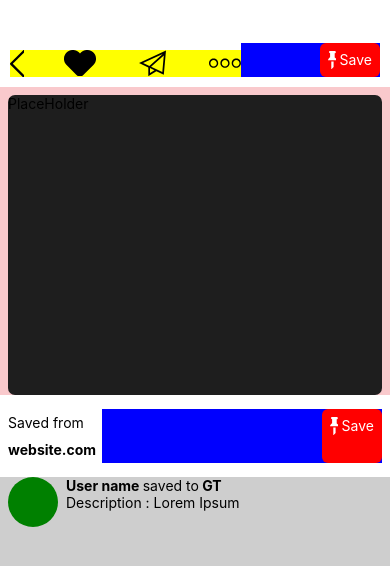
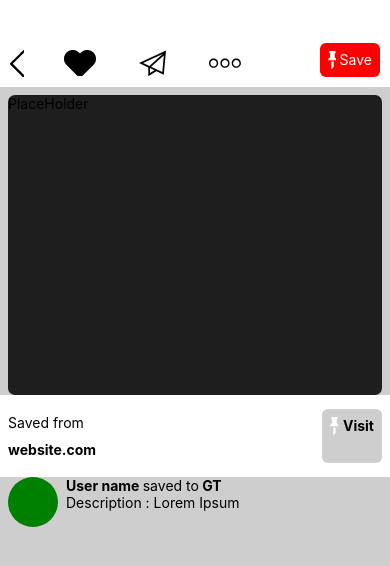
Before and after one commit to matiaskochman/reactnative_flexbox_design, a React Native app: screen / in a window 390 px wide. Shown: the top 566 px of the page. Built offline with nearby package versions, Linux system fonts and the light colour scheme.

Commit message:
refactoring button

```diff
--- a/app/components/Button.js
+++ b/app/components/Button.js
@@ -1,3 +1,4 @@
+'use strict'
 import React, { Component } from 'react';
 import { View,Text,StyleSheet } from 'react-native';
 
@@ -13,10 +14,21 @@ import UtilityNavButton from './UtilityNavButton';
 export default class Pin extends Component {
 
   render(){
+    let bgColor = '#cecece';
+    let textWeight = 'bold';
+    let textColor = 'black';
+    if(this.props.red){
+      bgColor='red';
+      textColor='white';
+      textWeight = '';
+    } else{
+      bgColor:'#cecece';
+    }
+
     return(
-      <View style={styles.PinButton}>
+      <View style={[styles.PinButton,{backgroundColor:bgColor}]}>
         <PinIcon />
-        <Text style={styles.PinButtonText}>Save</Text>
+        <Text style={[styles.PinButtonText,{fontWeight:textWeight,color:textColor}]}>{this.props.text}</Text>
       </View>
     )
 
--- a/app/components/Pin.js
+++ b/app/components/Pin.js
@@ -27,7 +27,7 @@ export default class Pin extends Component {
 
           </View>
           <View style={styles.PinButtonContainer}>
-            <Button red icon text="Save"/>
+            <Button red={true} icon text="Save"/>
           </View>
         </View>
 
@@ -47,7 +47,7 @@ export default class Pin extends Component {
 
           {/**/}
           <View style={styles.PinButtonContainer}>
-            <Button text="Visit"/>
+            <Button red={false} text="Visit"/>
           </View>
         </View>
 
@@ -95,7 +95,7 @@ const styles = StyleSheet.create({
   },
   UtilityNav: {
     flexDirection:'row',
-    backgroundColor:'yellow',
+    //backgroundColor:'yellow',
     justifyContent:'space-between',
     flex:5
 
@@ -110,7 +110,7 @@ const styles = StyleSheet.create({
   },
   PinButtonContainer: {
     flexDirection:'row',
-    backgroundColor:'blue',
+    //backgroundColor:'blue',
     flex:3,
     justifyContent:'flex-end',
 
@@ -119,7 +119,7 @@ const styles = StyleSheet.create({
     color:'white'
   },
   PinContent: {
-    backgroundColor:'#f9c9cc',
+    //backgroundColor:'#f9c9cc',
     flex:4.5,
     justifyContent:'center',
     alignItems:'center',
@@ -147,7 +147,7 @@ const styles = StyleSheet.create({
     justifyContent:'space-around'
   },
   UtilityButton:{
-    backgroundColor:'#cecece',
+    //backgroundColor:'#cecece',
     justifyContent:'center',
     alignItems:'center',
     height:45
```
